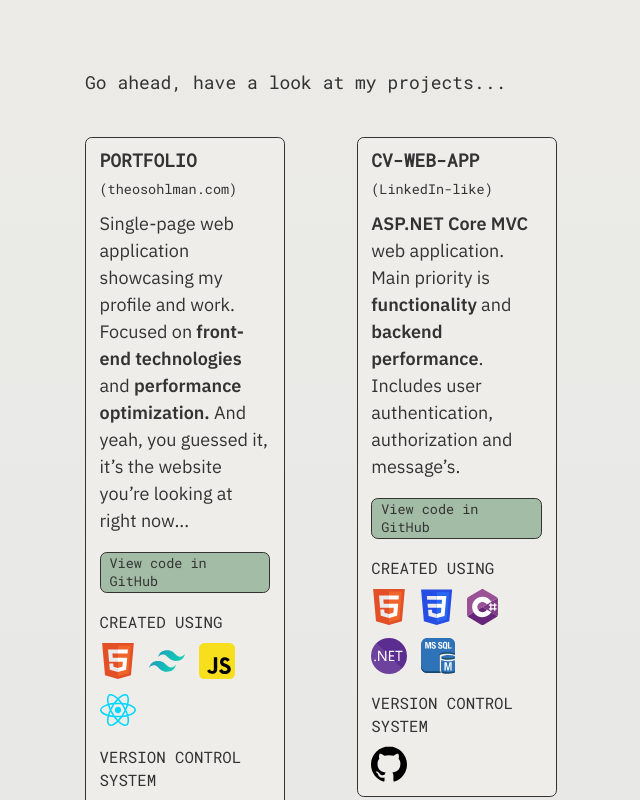
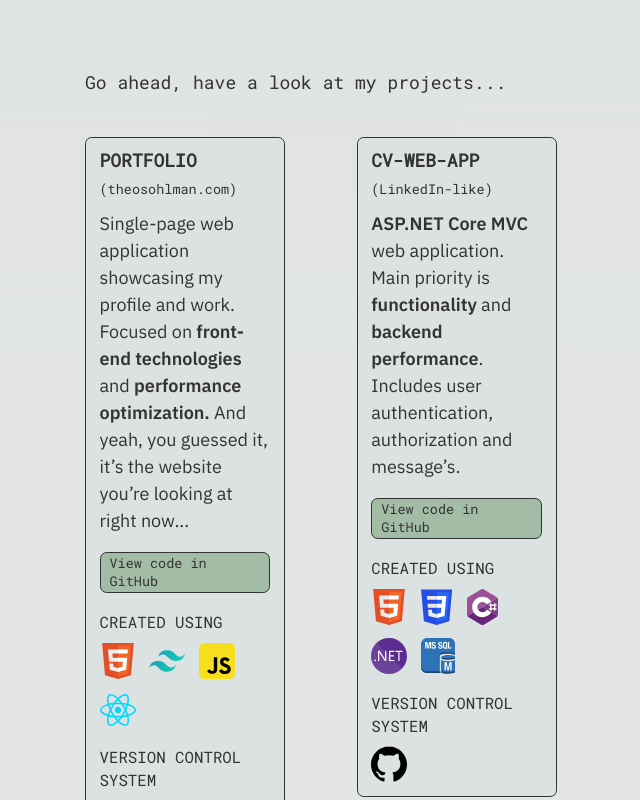
Before and after one commit to TheoSoh/portfolio-theo, a React (Vite) app: page / in a window 1280 px wide. Shown: the part 840-1640 px from the top of the page, without its empty margins (555-1195 px from the left). Built offline with nearby package versions, Linux system fonts and the light colour scheme.

Commit message:
corrected color names

```diff
--- a/tailwind.config.js
+++ b/tailwind.config.js
@@ -7,10 +7,9 @@ export default {
   theme: {
     colors: {
       /** Färger inte fastställda! */
-      'test': '#eefcff',
-      'gray': '#DCE1E1',
+      'gray': '#EFEDE9',
       'graphite': '#333333',
-      'blue': '#EFEDE9',
+      'blue': '#DCE1E1',
       'green': '#A3BCA5',
       'light-green': '#BFD9C1',
     },
```
